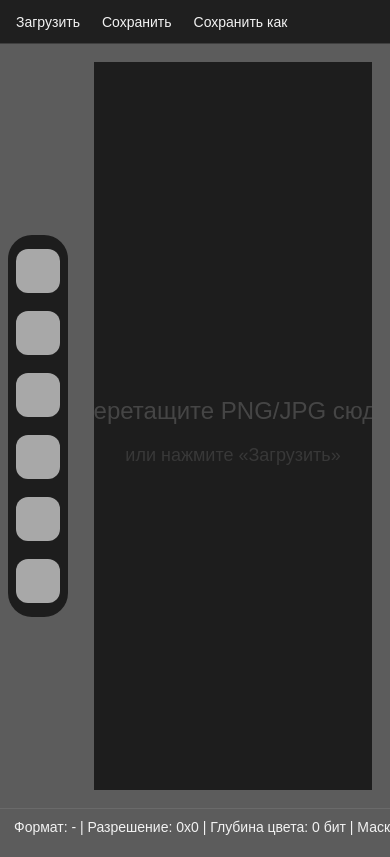
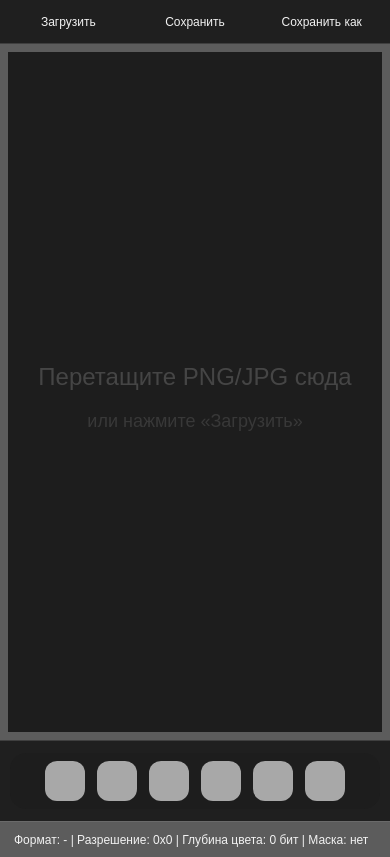
Before and after one commit to FrontendCourseMP/photoshop-rikyache, a website built with Vite: page index.html in a window 390 px wide. Built offline with nearby package versions, Linux system fonts and the light colour scheme.

Commit message:
feat: add responsive layout

```diff
--- a/index.html
+++ b/index.html
@@ -2,6 +2,7 @@
 <html lang="ru">
   <head>
     <meta charset="UTF-8" />
+    <meta name="viewport" content="width=device-width, initial-scale=1.0" />
     <title>Image Editor</title>
   </head>
   <body>
--- a/src/app/app.ts
+++ b/src/app/app.ts
@@ -53,14 +53,18 @@ function bindCanvasResize(
   const resizeCanvas = (): void => {
     const workspaceRect = layout.workspace.getBoundingClientRect();
 
+    const style = window.getComputedStyle(layout.workspace);
+    const paddingX = parseFloat(style.paddingLeft) + parseFloat(style.paddingRight);
+    const paddingY = parseFloat(style.paddingTop) + parseFloat(style.paddingBottom);
+
     const availableWidth = Math.max(
       1,
-      Math.floor(workspaceRect.width - THEME_LAYOUT.pagePadding * 2),
+      Math.floor(workspaceRect.width - (isNaN(paddingX) ? THEME_LAYOUT.pagePadding * 2 : paddingX)),
     );
 
     const availableHeight = Math.max(
       1,
-      Math.floor(workspaceRect.height - THEME_LAYOUT.pagePadding * 2),
+      Math.floor(workspaceRect.height - (isNaN(paddingY) ? THEME_LAYOUT.pagePadding * 2 : paddingY)),
     );
 
     const nextWidth =
--- a/src/styles/app.css
+++ b/src/styles/app.css
@@ -230,3 +230,54 @@ body {
     max-width: 300px;
   }
 }
+
+@media (max-width: 500px) {
+  .content {
+    display: flex;
+    flex-direction: column;
+    min-height: 0;
+  }
+
+  .sidebar {
+    order: 2;
+    padding: 12px 10px;
+    border-top: 1px solid var(--color-border-strong);
+    background: var(--color-topbar-background);
+  }
+
+  .sidebar-rail {
+    flex-direction: row;
+    gap: 12px;
+    padding: 8px 12px;
+    width: 100%;
+    justify-content: center;
+    border-radius: 16px;
+  }
+
+  .tool-button {
+    width: 40px;
+    height: 40px;
+  }
+
+  .workspace {
+    order: 1;
+    flex: 1;
+    padding: 8px;
+  }
+
+  .topbar {
+    justify-content: space-between;
+  }
+
+  .topbar-button {
+    flex: 1;
+    text-align: center;
+    padding: 6px 4px;
+    font-size: 12px;
+  }
+
+  .statusbar {
+    font-size: 12px;
+    height: var(--layout-statusbar-height);
+  }
+}
```
Also changed, not shown: 1 other file.
